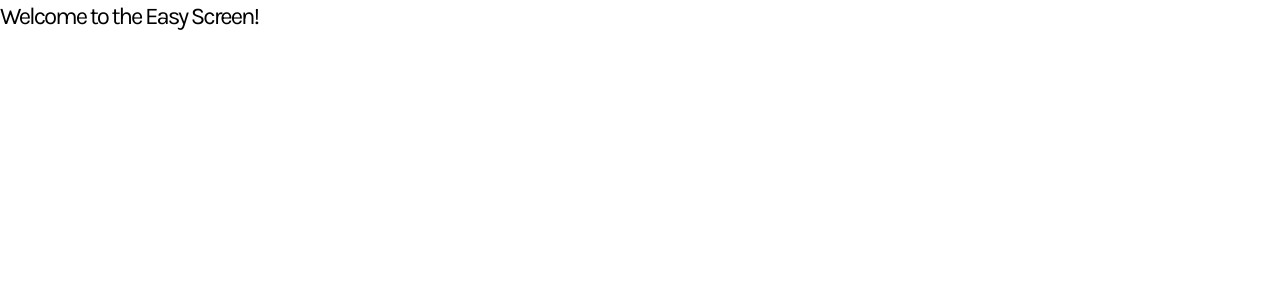
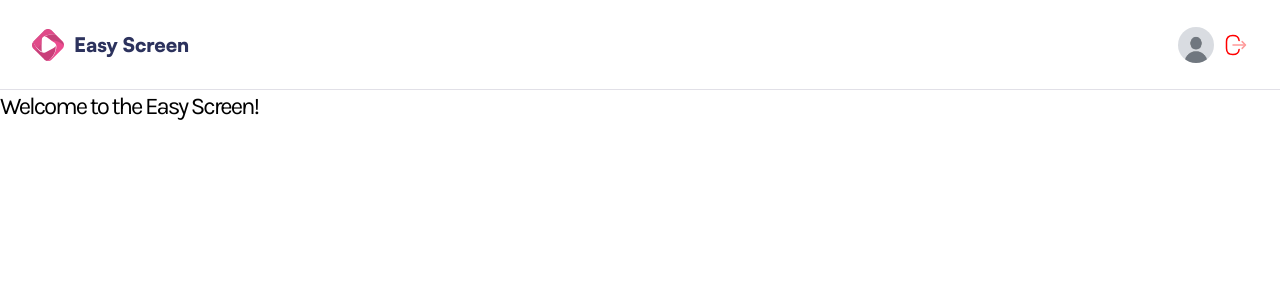
Before and after one commit to Jackster042/Easy_Screen, a Next.js app: page / in a window 1280 px wide. Shown: the top 300 px of the page. Built offline with nearby package versions, Linux system fonts and the light colour scheme.

Commit message:
Building Frontend - Navbar component done

```diff
--- /dev/null
+++ b/app/(auth)/sign-in/page.tsx
@@ -0,0 +1,9 @@
+const Page = () => {
+    return (
+        <div>
+            Auth
+        </div>
+    )
+}
+
+export default Page;
--- /dev/null
+++ b/app/(root)/layout.tsx
@@ -0,0 +1,13 @@
+import React from "react";
+import Navbar from "@/components/Navbar";
+
+const Layout = ({children}:{children:React.ReactNode}) => {
+    return (
+        <div>
+            <Navbar />
+            {children}
+        </div>
+    )
+}
+
+export default Layout;
--- /dev/null
+++ b/components/Navbar.tsx
@@ -0,0 +1,48 @@
+import React from "react";
+import Link from "next/link";
+import Image from "next/image";
+
+const user = {}
+
+const Navbar = () => {
+    return (
+        <header className={"navbar"}>
+            <nav>
+                {/*LEFT SIDE*/}
+                <Link href={"/"}>
+                  <Image src={"/assets/icons/logo.svg"} alt={"logo"}
+                  width={32} height={32}
+                  />
+                    <h1>Easy Screen</h1>
+                </Link>
+
+            {/*RIGHT SIDE*/}
+                {user && (
+                    <figure>
+                        <button>
+                            <Image
+                            src={"/assets/images/dummy.jpg"}
+                            alt={"user"}
+                            width={36}
+                            height={36}
+                            className={"rounded-full aspect-square"}
+                            />
+                        </button>
+                        <button className={"cursor-pointer"}>
+                            <Image
+                            src={"/assets/icons/logout.svg"}
+                            alt={"logout"}
+                            width={24}
+                            height={24}
+                            className={"rotate-180"}
+                            />
+                        </button>
+                    </figure>
+                )
+                }
+            </nav>
+        </header>
+    )
+}
+
+export default Navbar;
```
Also changed, not shown: app/(root)/page.tsx (renamed from app/page.tsx).
